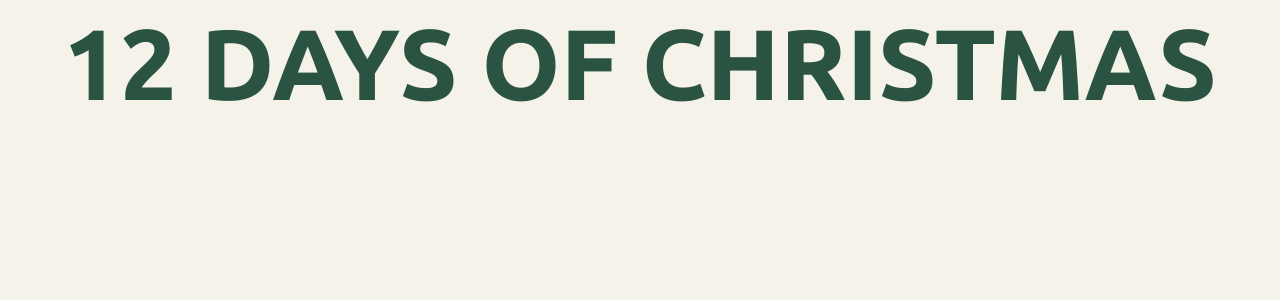
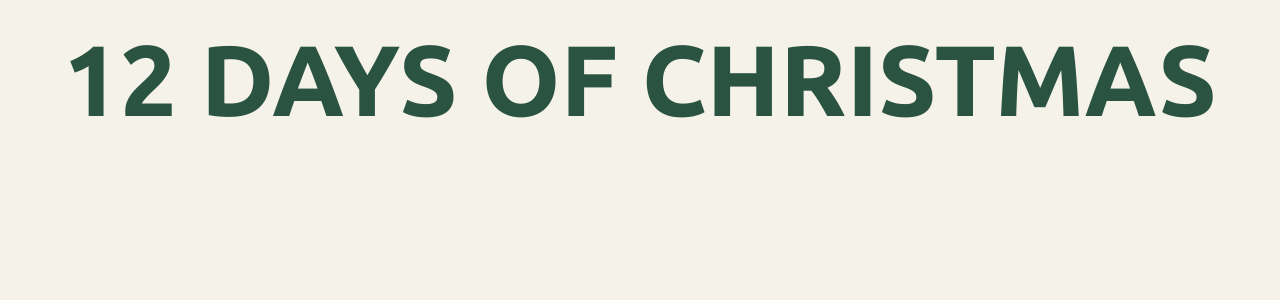
Before and after one commit to chuahxinyu/12-days-of-christmas-with-us, a Flask app: template christmas/templates/index.html in a window 1280 px wide. Shown: the part 83-383 px from the top of the page. Run offline with Flask 2, Linux system fonts and the light colour scheme; the template is opened without the code that fills it, so the values that code supplies are empty.

Commit message:
Added a bit more margin to title

```diff
--- a/christmas/static/styles/index.css
+++ b/christmas/static/styles/index.css
@@ -105,7 +105,7 @@ h1 {
   display: block;
 
   color: #2b5341;
-  margin-top: 6rem;
+  margin-top: 7rem;
   margin-bottom: 4rem;
 }
 
```
